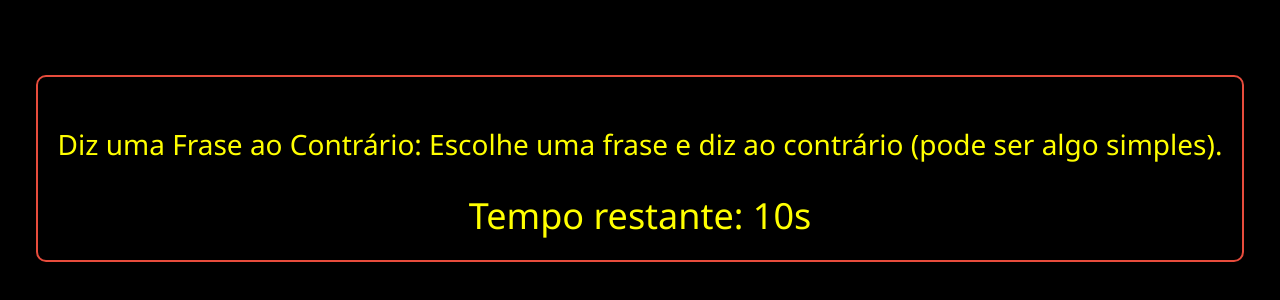
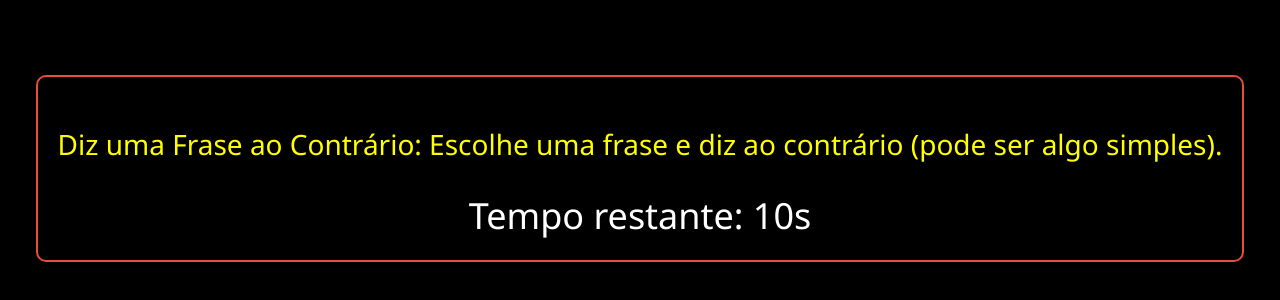
Before and after one commit to 123tordo/Tsk, a plain HTML site: page index.html in a window 1280 px wide. Shown: the part 232-532 px from the top of the page. Drawn offline with Linux system fonts and the light colour scheme.

Commit message:
Update index.html

```diff
--- a/index.html
+++ b/index.html
@@ -29,7 +29,7 @@
         #countdown {
             margin-top: 10px;
             font-size: 36px; /* Bigger font size */
-            color: yellow; /* Yellow text color */
+            color: white; /* white text color */
         }
     </style>
 </head>
@@ -44,45 +44,44 @@
         countdownElement.id = "countdown";
 
         const allTasks = [
-            { task: "Dança nova: Inventar um novo movimento de dança rápido ou dançar durante alguns segundos.", time: 15 },
-            { task: "Dá a Ti Próprio um Aperto de Mãos: Dá a ti próprio um aperto de mãos entusiástico.", time: 10 },
-            { task: "Conta um sonho engraçado: Conta um sonho engraçado.", time: 15 },
-            { task: "Imita o Teu Celebridade Favorita: Faz uma breve imitação da tua celebridade favorita.", time: 20 },
-            { task: "Faz uma Cara Engraçada de olhos fechados: Faz a cara mais engraçada possível com os olhos fechados.", time: 15 },
-            { task: "Fala com um Sotaque Engraçado: Diz uma ou duas frases com um sotaque engraçado.", time: 15 },
-            { task: "Faz um Pequeno Espetáculo de Marionetas com as Tuas Mãos: Usa as tuas mãos para criar um pequeno espetáculo de marionetas.", time: 20 },
-            { task: "Conta uma Anedota: Conta uma rápida anedota.", time: 15 },
-            { task: "Tira uma Selfie Engraçada: Tira uma selfie rápida e engraçada com uma expressão divertida e partilha com 5 contactos.", time: 10 },
-            { task: "Faz o Andar de Pinguim: Anda como um pinguim por uma curta distância.", time: 20 },
-            { task: "Canta uma Música Ridícula: Canta uma breve parte de uma música engraçada.", time: 15 },
-            { task: "Faz Uma Careta e Mantém por 10 Segundos: Faz a careta mais engraçada que conseguires e mantém por 10 segundos.", time: 10 },
-            { task: "Conta uma História Absurda de 3 Frases: Inventa uma história completamente absurda em apenas 3 frases.", time: 20 },
-            { task: "Agarra numa pessoa da sala e faz uma Dança Desajeitada: Inventa uma dança desajeitada e dança com alguém da sala no local por alguns segundos.", time: 15 },
-            { task: "Diz 'Piquenique de Pinguins' 5 Vezes Rápido: Diz a frase 'Piquenique de pinguins' cinco vezes rapidamente.", time: 10 },
-            { task: "Imita um Animal Bizarro: Inventa um som e comportamento de um animal imaginário e faz por 15 segundos.", time: 15 },
-            { task: "Troca de Lugar com um Objeto na Sala: Troca de lugar com um objeto na sala por 10 segundos (seja criativo!).", time: 10 },
-            { task: "Faz um Desenho Rápido e Tolo: Desenha algo tolo em um papel em 15 segundos.", time: 15 },
-            { task: "Finge Estar numa Pista de Dança Invisível: Finge que estás numa pista de dança invisível por 20 segundos.", time: 20 },
-            { task: "Inventa uma Saudação Maluca e Cumprimenta Alguém: Inventa uma saudação maluca e cumprimenta alguém com ela.", time: 15 },
-            { task: "Faz Uma Dança Aleatória e Desajeitada: Improvisa uma dança aleatória e desajeitada por alguns segundos.", time: 15 },
-            { task: "Cria uma Piada Instantânea: Invente uma piada rápida e compartilhe com alguém ao seu redor.", time: 15 },
-            { task: "Imita um Personagem de Desenho Animado: Imita a voz e os gestos de um personagem de desenho animado por 20 segundos.", time: 20 },
-            { task: "Faz uma Careta de Surpresa: Faz uma careta de surpresa e mantém por 10 segundos.", time: 10 },
-            { task: "Inventa uma Cumprimento Secreta: Cria um cumprimento secreto e realiza com alguém próximo.", time: 15 },
-            { task: "Cria um Nome Engraçado para Ti Próprio por 10 Segundos: Invente um nome engraçado para ti próprio e use por 10 segundos.", time: 10 },
-            { task: "Faz um Som de Animal Improvisado: Invente um som de animal e reproduza por 15 segundos.", time: 15 },
-            { task: "Faz uma Expressão Facial Exagerada: Faça uma expressão facial exagerada (feliz, triste, surpreso) por 15 segundos.", time: 15 },
-            { task: "Diz 'Palavra-passe Abacaxi' a Alguém: Aborda alguém e diz 'Palavra-passe Abacaxi' de forma misteriosa.", time: 10 },
-            { task: "Finge que Estás numa Entrevista de Emprego Louca: Finge que estás numa entrevista de emprego maluca por 20 segundos.", time: 20 },
-            { task: "Inventa uma Palavra Maluca e Dá-lhe um Significado: Inventa uma palavra completamente maluca e explique o que significa.", time: 15 },
+            { task: "Inventa um novo movimento de dança rápido oe dança durante alguns segundos.", time: 20 },
+            { task: "Dá a ti próprio um aperto de mãos entusiástico.", time: 10 },
+            { task: "Conta um sonho engraçado que tenhas tido.", time: 20 },
+            { task: "IFaz uma breve imitação da tua celebridade favorita.", time: 20 },
+            { task: "Faz a cara mais engraçada possível com os olhos fechados.", time: 15 },
+            { task: "Diz duas frases com um sotaque nortenho.", time: 15 },
+            { task: "Faz um Pequeno Espetáculo de Marionetas com as Tuas Mãos.", time: 20 },
+            { task: "Conta uma rápida anedota.", time: 15 },
+            { task: "Tira uma selfie engraçada com uma expressão divertida e partilha com 5 contactos.", time: 20 },
+            { task: "Anda 20 passos como um pinguim.", time: 20 },
+            { task: "Canta uma breve parte de uma música engraçada.", time: 20 },
+            { task: "Faz Uma Careta e Mantém por 10 Segundos.", time: 10 },
+            { task: "Inventa uma história completamente absurda em apenas 3 frases.", time: 20 },
+            { task: "Agarra numa pessoa da sala e faz uma Dança Desajeitada.", time: 15 },
+            { task: "Diz a frase 'Piquenique de pinguins' cinco vezes rapidamente.", time: 10 },
+            { task: "Inventa um som e comportamento de um animal imaginário e faz por 15 segundos.", time: 15 },
+            { task: "Troca de lugar com um objeto na sala por 10 segundos (sê criativo!).", time: 10 },
+            { task: "Desenha algo tolo em um papel em 15 segundos.", time: 15 },
+            { task: "Inventa uma Saudação Maluca e Cumprimenta Alguém.", time: 15 },
+            { task: "Improvisa uma dança aleatória e desajeitada e dança por 20 segundos.", time: 20 },
+            { task: "Invente uma piada rápida e compartilhe ao ouvido com alguém ao teu redor.", time: 20 },
+            { task: "IImita a voz e os gestos de um personagem de desenho animado por 20 segundos.", time: 20 },
+            { task: "Faz uma careta de surpresa e mantém por 10 segundos.", time: 10 },
+            { task: "Cria um cumprimento secreto e cumprimenta alguém próximo.", time: 15 },
+            { task: "Cria um Nome Engraçado e comprido para Ti Próprio e repete 3 vezes.", time: 20 },
+            { task: "Invente um som de animal que não existe e reproduza por 15 segundos.", time: 15 },
+            { task: "Faz uma Expressão Facial de choro Exagerada por 15 segundos.", time: 15 },
+            { task: "Aborda alguém e diz 'Palavra-passe Abacaxi' de forma misteriosa.", time: 10 },
+            { task: "Finge que estás numa entrevista de emprego maluca por 20 segundos.", time: 20 },
+            { task: "IInventa uma palavra completamente maluca e explique o que significa.", time: 15 },
             { task: "Diz 'Três Táxis Tigres' Rapidamente 5 Vezes: Diz a frase 'Três táxis tigres' rapidamente cinco vezes seguidas.", time: 15 },
-            { task: "Conta uma História Absurda de 10 Segundos: Cria uma história completamente absurda em apenas 10 segundos.", time: 10 },
-            { task: "Fala com um Sotaque Engraçado Durante 15 Segundos: Mantém uma conversa rápida com um sotaque engraçado.", time: 15 },
+            { task: "Conta uma história completamente absurda em apenas 15 segundos.", time: 15 },
+            { task: "Fconta até 20 com um sotaque chines.", time: 15 },
             { task: "Diz uma Frase ao Contrário: Escolhe uma frase e diz ao contrário (pode ser algo simples).", time: 15 },
-            { task: "Declama Uma Rima Ridícula: Cria e recita uma rima tola rapidamente.", time: 20 },
-            { task: "Faz uma Entrevista Fictícia a ti Próprio: Simula uma entrevista fictícia contigo próprio por 20 segundos.", time: 20 },
-            { task: "Conta uma piada sem graça: Conta uma piada sem graça e ri-te com ela.", time: 15 },
-            { task: "Cria um Anúncio Absurdo para um Produto Imaginário: Invente um anúncio engraçado para um produto que não existe.", time: 20 }
+            { task: "Inventa Uma Rima com limão e japão.", time: 20 },
+            { task: "Simula uma entrevista fictícia contigo próprio por 20 segundos.", time: 20 },
+            { task: "Conta uma piada sem graça e ri-te enquanto a contas.", time: 15 },
+            { task: "Inventa um anúncio engraçado para um produto que não existe.", time: 20 }
        ];
 
         function displayRandomTask() {
```
